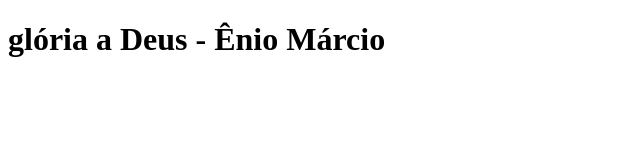
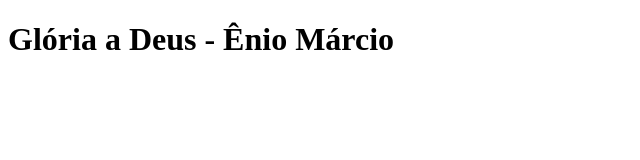
Before and after one commit to EnioMarcio/no_programation, a plain HTML site: page index.html in a window 1280 px wide. Shown: the whole page, without its empty margins (0-640 px from the left). Drawn offline with Linux system fonts and the light colour scheme.

Commit message:
colocando G

```diff
--- a/index.html
+++ b/index.html
@@ -7,6 +7,6 @@
     <title>Document</title>
 </head>
 <body>
-<h1>glória a Deus - Ênio Márcio</h1>
+<h1>Glória a Deus - Ênio Márcio</h1>
 </body>
 </html></html>
```
